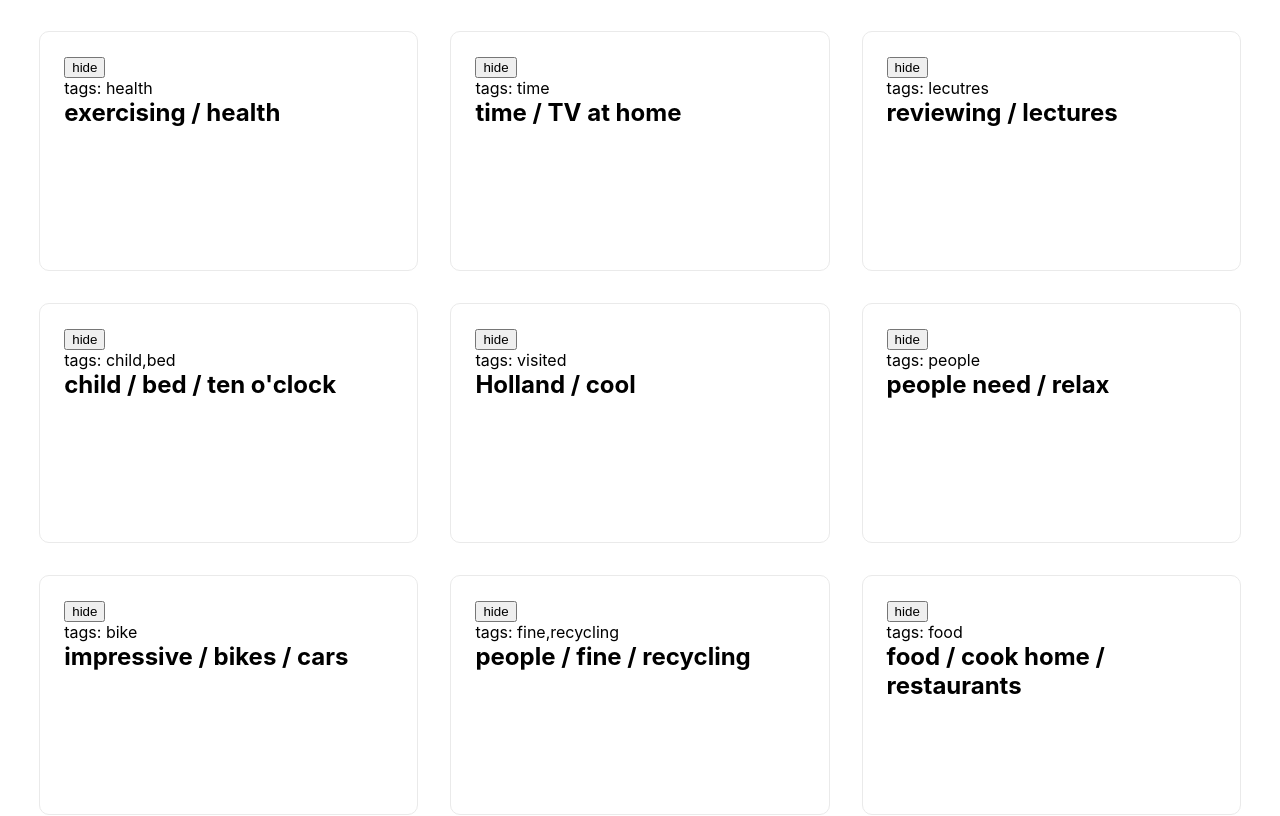
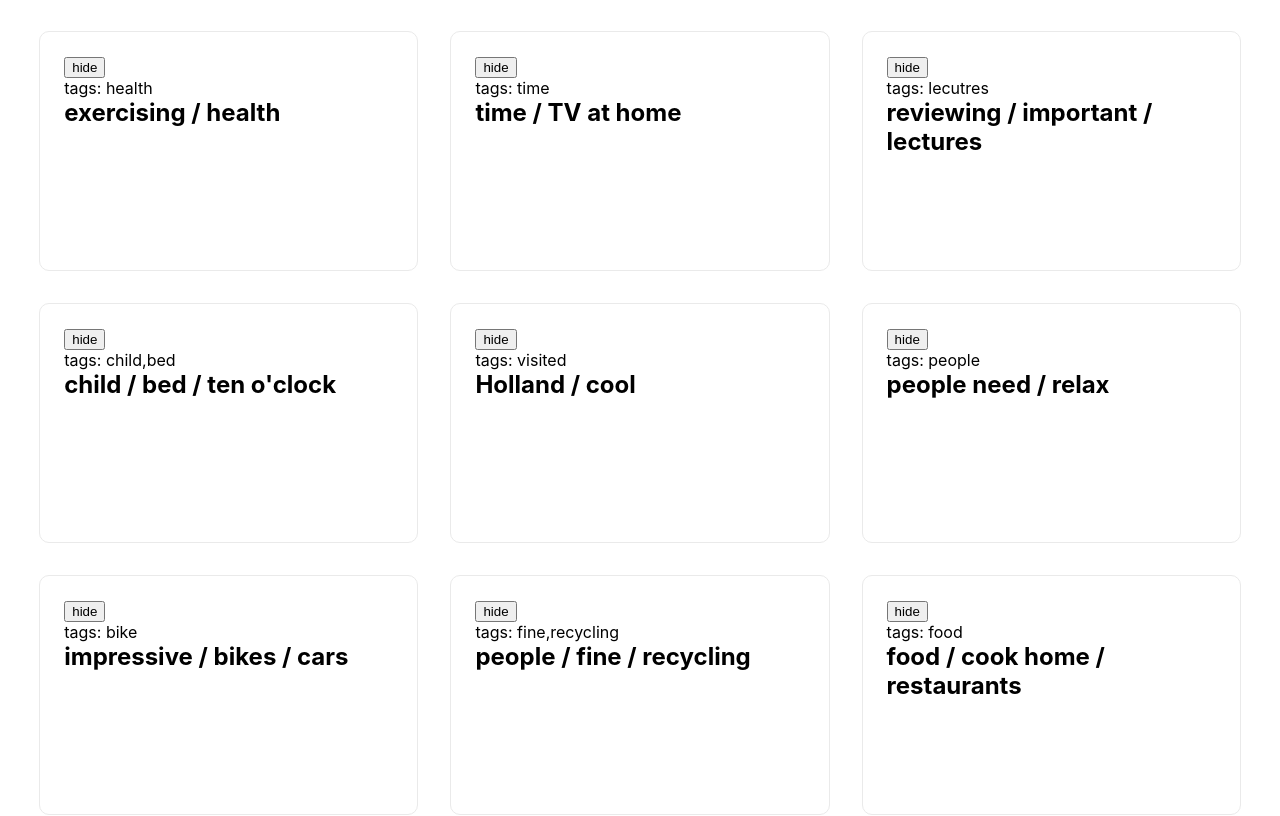
Before and after one commit to sundicide/nextjs-flashcards, a Next.js app: page / in a window 1280 px wide. Shown: the part 1872-2688 px from the top of the page. Built offline with nearby package versions, Linux system fonts and the light colour scheme.

Commit message:
fix: update data and css

```diff
--- a/data/part6.json
+++ b/data/part6.json
@@ -101,7 +101,7 @@
   },
   {
     "tag": ["lecutres"],
-    "question": "reviewing / lectures",
+    "question": "reviewing / important / lectures",
     "answer": "Finally, reviewing is important to fully understand the lectures."
   },
   {
@@ -141,7 +141,7 @@
   },
   {
     "tag": [],
-    "question": "public transportation / car",
+    "question": "prefer / public transportation / car",
     "answer": "I prefer taking public transportation to driving a car."
   },
   {
@@ -183,5 +183,215 @@
     "tag": [],
     "question": "experience / broad / perspective",
     "answer": "Having a new experience is important to broaden my perspectives."
+  },
+  {
+    "tag": [],
+    "question": "information / newspaper / online reivews",
+    "answer": "The information in newspapers is more reliable than online reviews."
+  },
+  {
+    "tag": [],
+    "question": "customer reviews / advertisement",
+    "answer": "Customer reviews are more reliable than advertisement."
+  },
+  {
+    "tag": [],
+    "question": "parents / their children / making mistakes",
+    "answer": "Parents give suggestions to their children to prevent them from making mistakes."
+  },
+  {
+    "tag": [],
+    "question": "mistake / start over",
+    "answer": "If you make a mistake, just erase it and start over."
+  },
+  {
+    "tag": [],
+    "question": "cities / activities / residents",
+    "answer": "Cities offer a wide range of activities for residents."
+  },
+  {
+    "tag": [],
+    "question": "offer / services / cusotmers",
+    "answer": "They offer a wide range of services for their customers."
+  },
+  {
+    "tag": [],
+    "question": "prefer / advice / colleague / important decision",
+    "answer": "I prefer asking a colleague for advice when I have to make an important decision."
+  },
+  {
+    "tag": [],
+    "question": "make / quick decision",
+    "answer": "I prefer to make a quick decision."
+  },
+  {
+    "tag": [],
+    "question": "working abroad / develop career",
+    "answer": "Working abroad is a good way to develop one’s career."
+  },
+  {
+    "tag": [],
+    "question": "my career / many projects",
+    "answer": "I can develop my career by working on many kinds of projects."
+  },
+  {
+    "tag": [],
+    "question": "speak manager / deal / probolem at work",
+    "answer": "I usually speak with my manager when I need to deal with a problem at work."
+  },
+  {
+    "tag": [],
+    "question": "dealing with problem / advice / my parents",
+    "answer": "When dealing with a problem, I need some advice from my parents."
+  },
+  {
+    "tag": [],
+    "question": "like my job / not stress",
+    "answer": "I really like my job because I don’t feel stressed at work."
+  },
+  {
+    "tag": [],
+    "question": "stress work / home",
+    "answer": "I feel stressed at work because I can’t go home on time."
+  },
+  {
+    "tag": [],
+    "question": "working team / myself",
+    "answer": "I prefer working with a team to working by myself."
+  },
+  {
+    "tag": [],
+    "question": "working team / my career",
+    "answer": "Working with a team is good to develop my career."
+  },
+  {
+    "tag": [],
+    "question": "earning money / gurantee / happy",
+    "answer": "Earning a lot of money does not guarantee a person will be happy."
+  },
+  {
+    "tag": [],
+    "question": "earn money / tuition fee",
+    "answer": "I need to earn money to pay my tuition fee."
+  },
+  {
+    "tag": [],
+    "question": "students / focus / study",
+    "answer": "High school students should focus on studying."
+  },
+  {
+    "tag": [],
+    "question": "turn off / phone / fstudying",
+    "answer": "I always turn my phone off to focus on studying."
+  },
+  {
+    "tag": [],
+    "question": "art galleries / studnets / learn art",
+    "answer": "Visiting art galleries gives students extra opportunities to learn about art."
+  },
+  {
+    "tag": [],
+    "question": "professor / oprrotunity / retake exam",
+    "answer": "The professor gave me an opportunity to retake the exam."
+  },
+  {
+    "tag": [],
+    "question": "students / interact / community",
+    "answer": "It is important for students to interact with members of the community."
+  },
+  {
+    "tag": [],
+    "question": "not enjoy / interact / many people",
+    "answer": "I don’t enjoy interacting with many people."
+  },
+  {
+    "tag": [],
+    "question": "young people / learn / solve problem / own",
+    "answer": "I think young people must learn how to solve problems on their own."
+  },
+  {
+    "tag": [],
+    "question": "overcome failure / important / life",
+    "answer": "Learning how to overcome failures is important in life."
+  },
+  {
+    "tag": [],
+    "question": "students / wear uniform",
+    "answer": "Many students are required to wear uniforms."
+  },
+  {
+    "tag": [],
+    "question": "students / require / final exam",
+    "answer": "Students are required to take final exams."
+  },
+  {
+    "tag": [],
+    "question": "students / group / good grade",
+    "answer": "Students who attend a study group get good grades."
+  },
+  {
+    "tag": [],
+    "question": "review / important / grades",
+    "answer": "Reviewing is important to get good grades."
+  },
+  {
+    "tag": [],
+    "question": "speak another language / undestand / different culture",
+    "answer": "Learn how to speak another language allows people to understand different cultures."
+  },
+  {
+    "tag": [],
+    "question": "save money / cooking / home",
+    "answer": "People can save money by cooking at home."
+  },
+  {
+    "tag": [],
+    "question": "working / team / different point of view",
+    "answer": "I prefer to working with a team as it helps me get different points of view."
+  },
+  {
+    "tag": [],
+    "question": "one's career / internship",
+    "answer": "People can develop one's career by doing an internship."
+  },
+  {
+    "tag": [],
+    "question": "people / mistake / learn",
+    "answer": "When people make a mistake, they learn not to do the same thing again."
+  },
+  {
+    "tag": [],
+    "question": "volunteer / new experience",
+    "answer": "Joining a volunteer group is a good way to have new experiences."
+  },
+  {
+    "tag": [],
+    "question": "Some people like taking vacations in the countryside. Other people enjoy going to a large city on vacation. Which do you prefer and why?",
+    "answer": "I enjoy going to a large city on vacation. I have some reasons. Okay, firstly it is obvious that I can meet various people and learn about society. I can learn how to deal with others. There will be a lot of new opportunities to explore more. It is very essential for a young person like me. And um~ I can have more fun, because there are a wide range of food, shops, and activities. Let me tell you my story, because it will be more effective. When I traveled northern part of Canada, the nature was beautiful. But I was very bored. That’s it."
+  },
+  {
+    "tag": [],
+    "question": "Do you agree or disagree with the following statement? Parents should always give their children advice or suggestions. Use specific reasons and details to support your opinion.",
+    "answer": "I agree that parents should always give their children advice or suggestions. I have some reasons. Okay, firstly it is obvious that children are immature and most are out of control. They do not know what is right and what is wrong! One thing is for sure, most children dislike studying and don't make the right decisions. So, parents must teach and take care of their children. Let me tell you my story, because it will be more effective. When I was a high school student, my parents were very strict. Because of this, I was a good student. That’s it."
+  },
+  {
+    "tag": [],
+    "question": "What are the advantages of starting your own company instead of being employed by a company? Use specific ideas and examples to support your opinion.",
+    "answer": "There are some advantages of starting my own company. I have some reasons. Okay, firstly it is obvious that I will work harder, and it is possible to earn a lot of money. The second point is that I can have flexible schedules, and do whatever I want. Let me tell you a story, because it will be more effective. I have a friend and he is running a small store. He told me that his life is very busy, but he is proud of himself, and he earned a lot of money. That’s it."
+  },
+  {
+    "tag": [],
+    "question": "Do you agree or disagree with the following statement? Social media has improved communication between people. Use specific ideas and examples to support your opinion.",
+    "answer": "I agree that social media has improved communication between people. I have some reasons. First, people share their pictures and life stories through social media. I can share my life with people around the world. The second point is that it allows free and real­ time communication. There is no delay and no fee. Let me tell you a story, because it will be more effective. I have a friend and she is living in Canada. We always chat on “SNAPCHAT” all times. I can’t meet her in person, but we share our life online. That’s it."
+  },
+  {
+    "tag": [],
+    "question": "Some people prefer to work alone at home, and others prefer to work with a team in an office. Which do you prefer and why? Use specific reasons and details to support your opinion.",
+    "answer": "I prefer to work with a team in an office. I have some reasons. Firstly, it is obvious that I can communicate effectively with my co-workers. By communicating, we can understand each other's differences and solve problems quickly. In addition, people can get closer to one another and can achieve better results. Second, I am lazy. Let me tell you a story, because it will be more effective. When I was an intern, I worked at home twice a week. That time, I didn’t work hard. That’s it. "
+  },
+  {
+    "tag": [],
+    "question": "What are the advantages of being able to cook? Give specific reasons and examples to support your opinion.",
+    "answer": "There are some advantages of being able to cook. I have some reasons. Firstly, it is obvious that I can make healthy food. To keep myself healthy, I seriously care about my health. These days, people don’t have enough time to consider their physical health, and getting a lot of stress is another matter to think about. In my case, I try to cook at home, and take care of my health. Also, um~ I can save money. Let me tell you a story, because it will be more effective. A few days ago, I made pasta at home. I never used MSG. That’s it."
   }
 ]
--- a/pages/index.js
+++ b/pages/index.js
@@ -81,9 +81,7 @@ export default function Home() {
               <div>
                 tags: {d.tag.toString()}
               </div>
-              <a href="#">
-                <h3>{d.question}</h3>
-              </a>
+              <h3 className={styles.question}>{d.question}</h3>
               <p className={styles.answer}>{d.answer}</p>
             </div>
           ))}
--- a/styles/Home.module.css
+++ b/styles/Home.module.css
@@ -119,6 +119,10 @@ section.searches {
   min-height: 15rem;
 }
 
+.card .question {
+  cursor: pointer;
+}
+
 .card .answer {
   color: white;
 }
```
